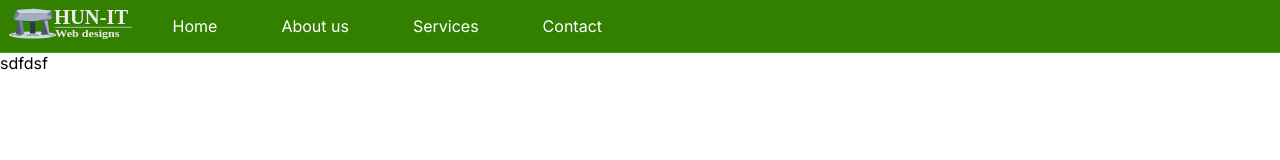
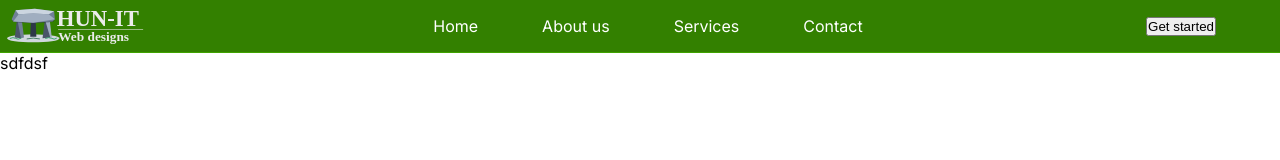
Before and after one commit to Rwuijster/HUN-IT, a plain HTML site: page index.html in a window 1280 px wide. Drawn offline with Linux system fonts and the light colour scheme.

Commit message:
added button to wide view, max width added to nav container

```diff
--- a/index.html
+++ b/index.html
@@ -25,6 +25,7 @@
           <div id="desktop-logo">
               <img id="desktop-logo-image" src="company_logo_1v4_white.svg">
             </div>
+
           <ul>
             <li id="close-sidebar-button-list"><button id="close-sidebar-button" onclick="closeSidebar()" aria-label="close sidebar"><img src="sidebar_button_close.svg" alt="sidebar button close" height="40px" width="40px"/></button></li>
             <li class="home-li"><a class="active-link" aria-current="page" href="#">Home</a></li>
@@ -32,6 +33,9 @@
             <li><a href="services.html">Services</a></li>
             <li><a href="contact.html">Contact</a></li>
          </ul>
+         <button id="header-action-button">
+           Get started
+         </button>
        </nav>
 
        <div id="menu-overlay" onclick="closeSidebar()" aria-hidden="true"></div>
--- a/stylesheet.css
+++ b/stylesheet.css
@@ -46,24 +46,25 @@ h1, h2, h3 {
 nav {
 	background-color: var(--primary-color);
 	border-bottom: 1px solid var(--hover-color);
+	width: 100%;
+	max-width: 90rem;
 	display: flex;
+	align-items: center;
+	justify-content: 	space-between;
 }
 
 nav ul{
 	display: flex;
 	align-items: center;
-	justify-content: space-between;
-	grid-template-columns: repeat(12, 1fr);
 	list-style: none;
 }
 
 #desktop-logo {
-	height: 3rem;
-	padding: 0.5em;
+	height: 	3rem;
+	padding: 	0.4rem;
 }
 #desktop-logo-image {
-	height: 100%;
-
+	height: 100%
 }
 .home-li {
 }
@@ -127,6 +128,11 @@ nav a.active-link {
 
 }
 
+#header-action-button {
+	display: none;
+	margin-right: 5%;
+}
+
 /* end of navbar
 
 /*start section styling */
@@ -154,6 +160,7 @@ nav a.active-link {
 	nav {
 		position: fixed;
 		top: 0;
+		align-items: unset;
 		/* By default nav is off-screen */
 		right: -100%;
 		height: 100vh;
@@ -187,3 +194,15 @@ nav a.active-link {
 	}
 
 }
+
+@media (min-width: 1200px) {
+	#header-action-button {
+		display: block;
+	}
+
+	header {
+		display: flex;
+		justify-content: center;
+	}
+
+}
```
